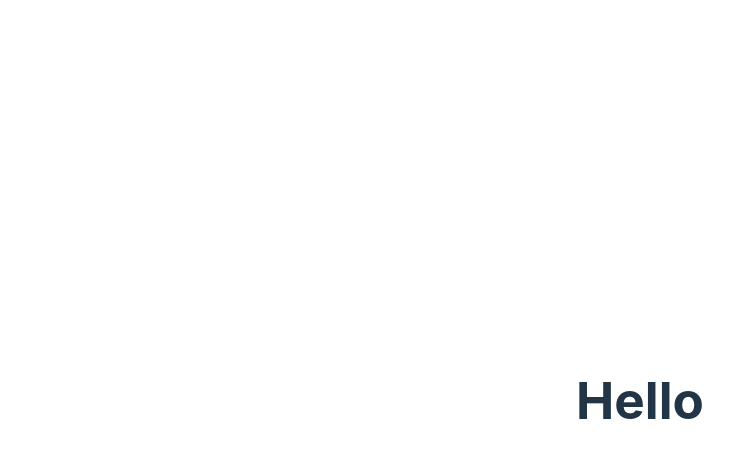
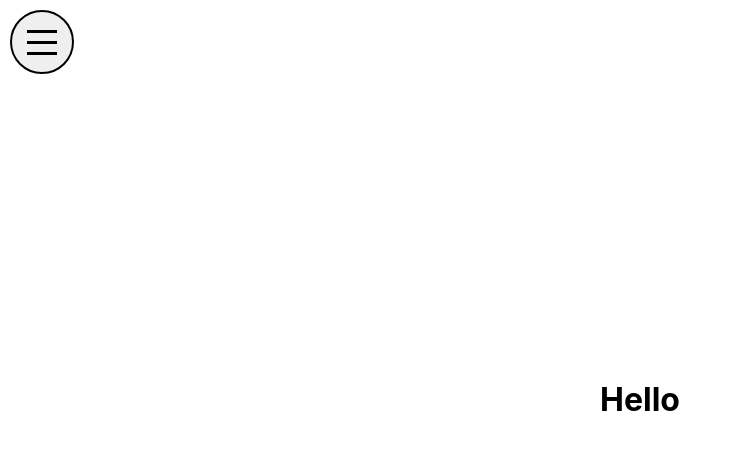
Before and after one commit to wJumelle/react-lol, a React (Vite) app in the folder league-of-legends/: page / in a window 1280 px wide. Shown: the top 458 px of the page, without its empty margins (0-755 px from the left). Built offline with nearby package versions, Linux system fonts and the light colour scheme.

Commit message:
[TASK] Affichage du menu burger - FIX le fait qu'il ne soit pas centré

```diff
--- a/league-of-legends/src/Menu/Menu.css
+++ b/league-of-legends/src/Menu/Menu.css
@@ -0,0 +1,75 @@
+.main-navigation__container {
+    position: absolute;
+    background: white;
+    inset: 0 0 0 0;
+    display: flex;
+    flex-direction: row;
+    align-items: center;
+    justify-content: center;
+}
+
+.main-navigation ul {
+    padding-left: 0;
+    display: flex;
+    flex-direction: column;
+    gap: calc(var(--spacer) * 2);
+    list-style-type: none;
+    font-size: 1.8rem;
+}
+
+.main-navigation__button {
+    position: absolute;
+    top: 1rem;
+    left: 1rem;
+    z-index: 100;
+    width: 64px;
+    height: 64px;
+    border-radius: 50%;
+    border: 2px solid black;
+    display: flex;
+    align-items: center;
+    justify-content: center;
+}
+
+.main-navigation__button > span {
+    display: flex;
+    flex-direction: column;
+    align-items: center;
+    justify-content: center;
+    gap: var(--spacer);
+}
+
+.main-navigation__button .line {
+    display: block;
+    width: 30px;
+    height: 3px;
+    background-color: black;
+}
+
+.main-navigation__button .line:not(.line2) {
+    transition: transform var(--anim-duration) var(--anim-timing);
+}
+
+.main-navigation__button .line.line2 {
+    transition: transform calc(var(--anim-duration) / 2) var(--anim-timing);
+}
+
+.main-navigation__button .line1 {
+    transform-origin: 0% 0%;
+}
+
+.main-navigation__button .line3 {
+    transform-origin: 0% 100%;
+}
+
+.main-navigation__button.is-openned .line1 {
+    transform: rotate(45deg);
+}
+
+.main-navigation__button.is-openned .line2 {
+    transform: scaleY(0);
+}
+
+.main-navigation__button.is-openned .line3 {
+    transform: rotate(-45deg);
+}
--- a/league-of-legends/src/Menu/Menu.jsx
+++ b/league-of-legends/src/Menu/Menu.jsx
@@ -9,9 +9,24 @@ import { Link } from 'react-router-dom';
 export default function Menu() {
     const [isOpenned, setIsOpenned] = useState(false);
 
+    function handleClickButtonMenu() {
+        setIsOpenned(state => state = !isOpenned);
+    }
+
+    const labelButtonMenu = (isOpenned) ? "Fermer le menu" : "Ouvrir le menu";
+    const classesButtonMenu = (isOpenned) ? "main-navigation__button is-openned" : "main-navigation__button is-closed";
+
     return (
         <>
+            <button onClick={handleClickButtonMenu} className={classesButtonMenu} aria-labe={labelButtonMenu}>
+                <span className="main-navigation__button-inner-container">
+                    <span className="line line1"></span>
+                    <span className="line line2"></span>
+                    <span className="line line3"></span>
+                </span>
+            </button>
             {isOpenned &&
+                <div className="main-navigation__container">
                     <nav role="navigation" className="main-navigation">
                         <ul>
                             <li><Link to="/">Accueil</Link></li>
@@ -19,6 +34,7 @@ export default function Menu() {
                             <li><Link to="/items-list">Liste des objets</Link></li>
                         </ul>
                     </nav>
+                </div>
             }
         </>
 
--- a/league-of-legends/src/index.css
+++ b/league-of-legends/src/index.css
@@ -2,16 +2,20 @@
   font-family: Inter, system-ui, Avenir, Helvetica, Arial, sans-serif;
   line-height: 1.5;
   font-weight: 400;
-
-  color-scheme: light dark;
-  color: rgba(255, 255, 255, 0.87);
-  background-color: #242424;
 
   font-synthesis: none;
   text-rendering: optimizeLegibility;
   -webkit-font-smoothing: antialiased;
   -moz-osx-font-smoothing: grayscale;
   -webkit-text-size-adjust: 100%;
+
+  --spacer: 8px;
+  --anim-duration: .25s;
+  --anim-timing: ease-in-out;
+}
+
+html {
+  font-size: 62.5%;
 }
 
 body {
@@ -31,27 +35,9 @@ button {
   border-radius: 8px;
   border: 1px solid transparent;
   padding: 0.6em 1.2em;
-  font-size: 1em;
+  font-size: 1.6rem;
   font-weight: 500;
   font-family: inherit;
-  background-color: #1a1a1a;
   cursor: pointer;
   transition: border-color 0.25s;
 }
-button:hover {
-  border-color: #646cff;
-}
-button:focus,
-button:focus-visible {
-  outline: 4px auto -webkit-focus-ring-color;
-}
-
-@media (prefers-color-scheme: light) {
-  :root {
-    color: #213547;
-    background-color: #ffffff;
-  }
-  button {
-    background-color: #f9f9f9;
-  }
-}
```
Lines whose indentation alone changed are shown as unchanged.
